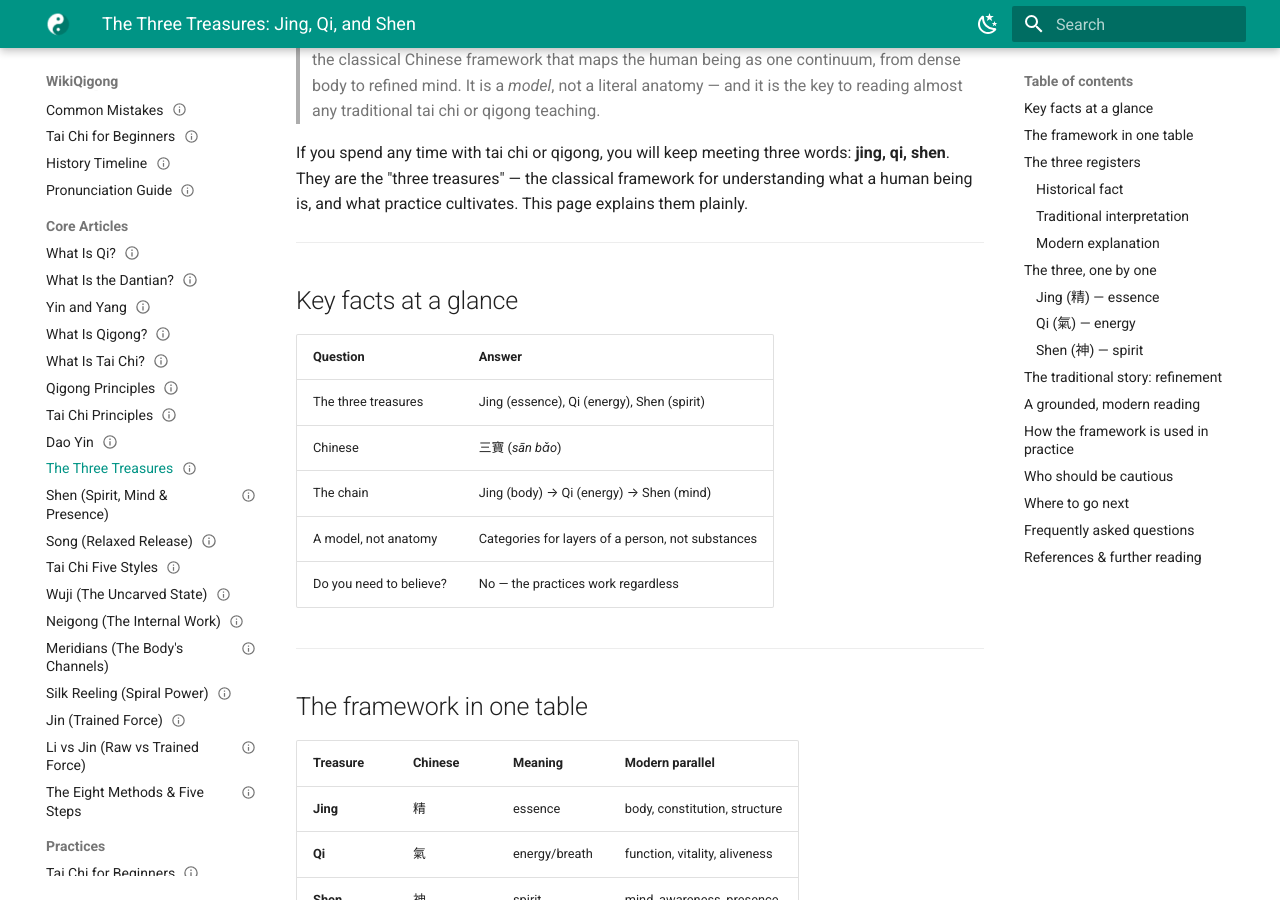
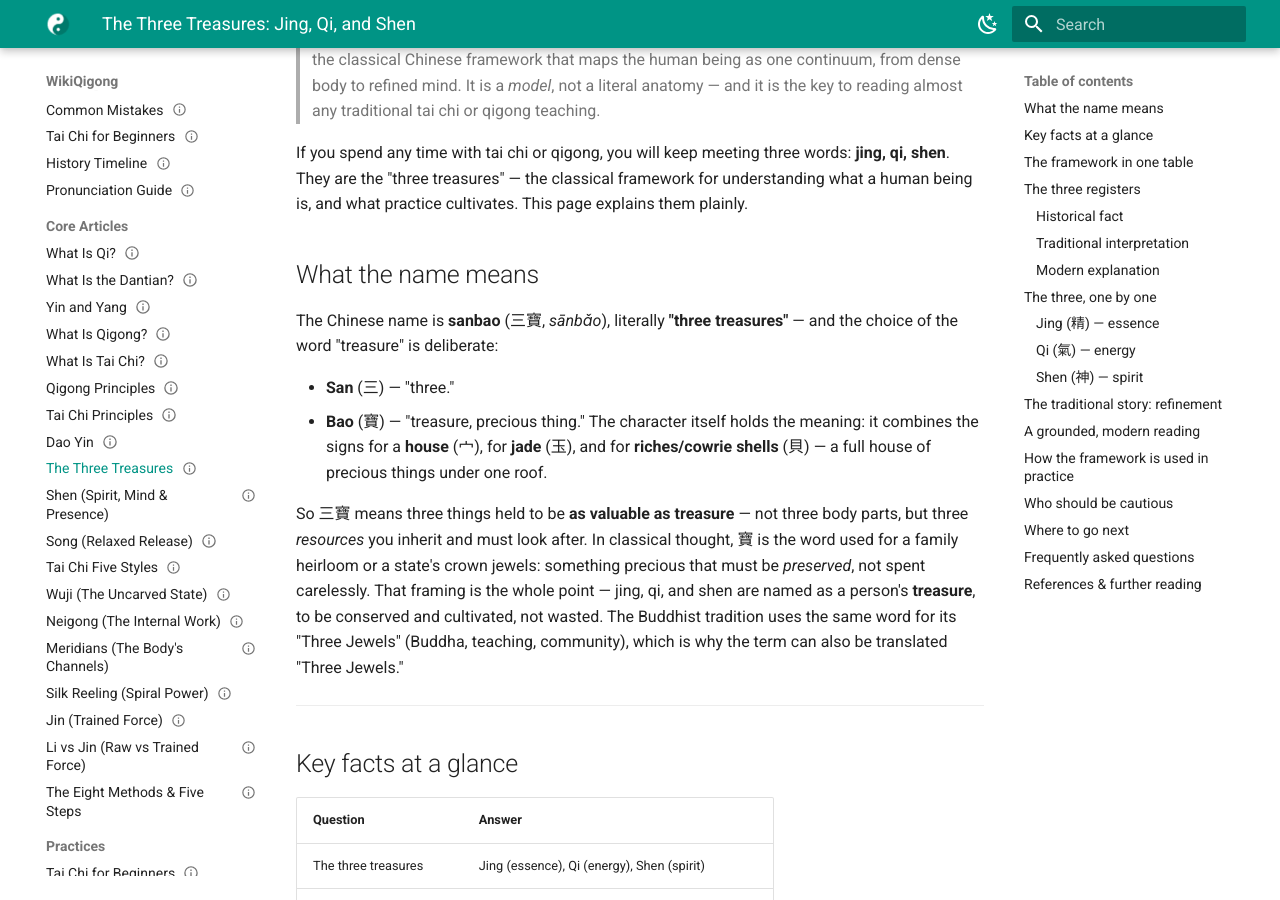
Before and after one commit to martinxionbiotech-max/wikiqigong, an MkDocs documentation site: the page built from docs/articles/three-treasures.md, in a window 1280 px wide and 900 px high, scrolled down 245 px. Built offline with MkDocs 1.6.1 and Material for MkDocs 9.7.7, drawn with Linux system fonts in a browser that asks for light colours.

Commit message:
deepen: strengthen glossary etymology (san-bao, song, lao-gong, ming-men) + three-treasures 三寶 breakdown
- three-treasures article: add 三寶 (sanbao) 'three treasures' etymology with 寶 character imagery
- glossary san-bao: add 寶 character picture (house + jade + riches)
- glossary song: add 鬆 character breakdown (hair + pine tree)
- glossary lao-gong: deepen 勞/宮 dual nature
- glossary ming-men: deepen 門 gate/passage imagery

```diff
--- a/docs/articles/three-treasures.md
+++ b/docs/articles/three-treasures.md
@@ -45,6 +45,27 @@ If you spend any time with tai chi or qigong, you will keep meeting three
 words: **jing, qi, shen**. They are the "three treasures" — the classical
 framework for understanding what a human being is, and what practice
 cultivates. This page explains them plainly.
+
+## What the name means
+
+The Chinese name is **sanbao** (三寶, *sānbǎo*), literally **"three
+treasures"** — and the choice of the word "treasure" is deliberate:
+
+- **San** (三) — "three."
+- **Bao** (寶) — "treasure, precious thing." The character itself holds
+  the meaning: it combines the signs for a **house** (宀), for **jade**
+  (玉), and for **riches/cowrie shells** (貝) — a full house of precious
+  things under one roof.
+
+So 三寶 means three things held to be **as valuable as treasure** — not three
+body parts, but three *resources* you inherit and must look after. In
+classical thought, 寶 is the word used for a family heirloom or a state's
+crown jewels: something precious that must be *preserved*, not spent
+carelessly. That framing is the whole point — jing, qi, and shen are named as
+a person's **treasure**, to be conserved and cultivated, not wasted. The
+Buddhist tradition uses the same word for its "Three Jewels" (Buddha,
+teaching, community), which is why the term can also be translated "Three
+Jewels."
 
 ---
 
```
Also changed, not shown: docs/glossary/lao-gong.md (+5 -3 lines), docs/glossary/ming-men.md (+6 -3 lines), docs/glossary/san-bao.md (+6 -2 lines), docs/glossary/song.md (+5 -3 lines).
